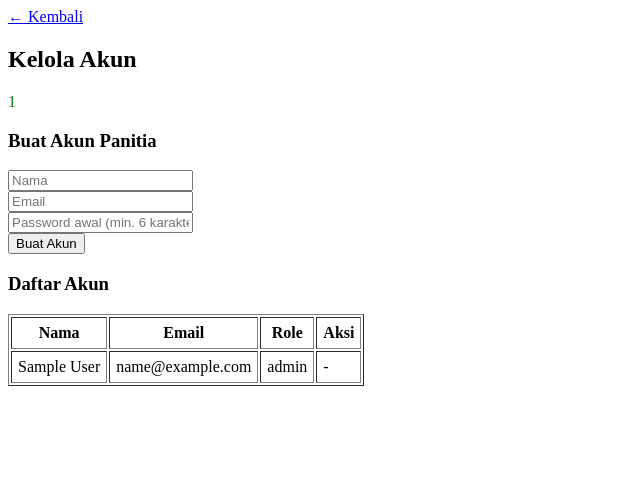
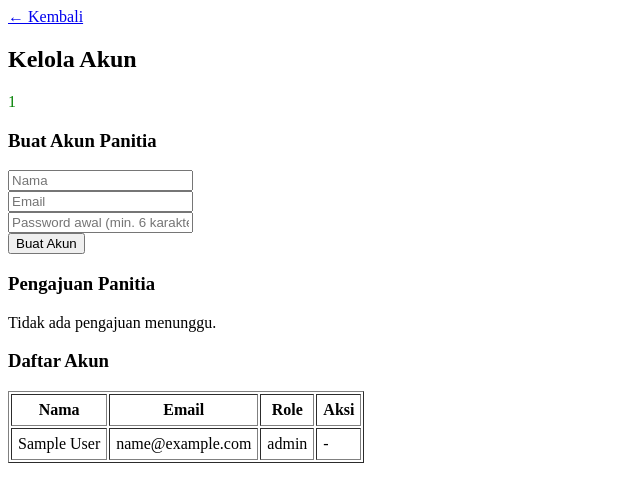
Before and after one commit to zulvanadrian-spec/final_project, a PHP site: page /pages/kelola_akun.php in a window 1280 px wide. Shown: the top 502 px of the page, without its empty margins (0-640 px from the left). Run offline with PHP 8.4, Linux system fonts and the light colour scheme; the visitor is signed in with stand-in values (Sample User, id 1); tables that the repository leaves empty hold one stand-in row (values such as "Sample post").

Commit message:
tambah halaman admin untuk memutuskan pengajuan panitia

```diff
--- a/Models/Admin.php
+++ b/Models/Admin.php
@@ -64,4 +64,47 @@ public static function buatAkunPanitia($nama, $email, $password) {
         $stmt->execute([$id_user]);
         return $stmt->rowCount() > 0;
     }
+
+    public static function pengajuanMenunggu() {
+        $db = Database::getConnection();
+        $stmt = $db->query(
+            "SELECT pp.id_pengajuan, pp.tanggal_pengajuan, u.nama_user, u.email
+            FROM pengajuan_panitia pp
+            JOIN user u ON u.id_user = pp.id_user
+            WHERE pp.status_pengajuan = 'menunggu'
+            ORDER BY pp.tanggal_pengajuan ASC"
+        );
+        return $stmt->fetchAll(\PDO::FETCH_ASSOC);
     }
+
+    public static function putuskanPengajuan($id_pengajuan, $keputusan) {
+        $db = Database::getConnection();
+
+        try {
+            $db->beginTransaction();
+
+            $stmt = $db->prepare("SELECT id_user FROM pengajuan_panitia WHERE id_pengajuan = ? AND status_pengajuan = 'menunggu' FOR UPDATE");
+            $stmt->execute([$id_pengajuan]);
+            $id_user = $stmt->fetchColumn();
+
+            if (!$id_user) {
+                $db->rollBack();
+                return false;
+            }
+
+            if ($keputusan === 'disetujui') {
+                $stmt = $db->prepare("INSERT INTO panitia (id_user) VALUES (?)");
+                $stmt->execute([$id_user]);
+            }
+
+            $stmt = $db->prepare("UPDATE pengajuan_panitia SET status_pengajuan = ? WHERE id_pengajuan = ?");
+            $stmt->execute([$keputusan, $id_pengajuan]);
+
+            $db->commit();
+            return true;
+        } catch (\PDOException $e) {
+            $db->rollBack();
+            throw $e;
+        }
+    }
+}
--- a/pages/kelola_akun.php
+++ b/pages/kelola_akun.php
@@ -11,6 +11,7 @@ if (!isset($_SESSION['id_user']) || $_SESSION['role'] !== 'admin') {
 }
 
 $daftarAkun = Admin::semuaAkun();
+$pengajuan = Admin::pengajuanMenunggu();
 
 $error  = $_SESSION['error'] ?? null;
 $sukses = $_SESSION['sukses'] ?? null;
@@ -30,6 +31,30 @@ unset($_SESSION['error'], $_SESSION['sukses']);
     <input type="password" name="password" placeholder="Password awal (min. 6 karakter)" required><br>
     <button type="submit">Buat Akun</button>
 </form>
+
+<h3>Pengajuan Panitia</h3>
+<?php if (empty($pengajuan)) { ?>
+    <p>Tidak ada pengajuan menunggu.</p>
+<?php } else { ?>
+<table border="1" cellpadding="6">
+    <tr><th>Nama</th><th>Email</th><th>Tanggal</th><th>Aksi</th></tr>
+    <?php foreach ($pengajuan as $p) { ?>
+    <tr>
+        <td><?= htmlspecialchars($p['nama_user']) ?></td>
+        <td><?= htmlspecialchars($p['email']) ?></td>
+        <td><?= htmlspecialchars($p['tanggal_pengajuan']) ?></td>
+        <td>
+            <form action="../proses/proses_akun.php" method="POST" style="display:inline">
+                <input type="hidden" name="aksi" value="putuskan_pengajuan">
+                <input type="hidden" name="id_pengajuan" value="<?= (int) $p['id_pengajuan'] ?>">
+                <button type="submit" name="keputusan" value="disetujui">Setujui</button>
+                <button type="submit" name="keputusan" value="ditolak">Tolak</button>
+            </form>
+        </td>
+    </tr>
+    <?php } ?>
+</table>
+<?php } ?>
 
 <h3>Daftar Akun</h3>
 <table border="1" cellpadding="6">
```
Also changed, not shown: proses/proses_akun.php (+14 -0 lines), proses/proses_register.php (+18 -4 lines). Lines whose indentation alone changed are shown as unchanged.
